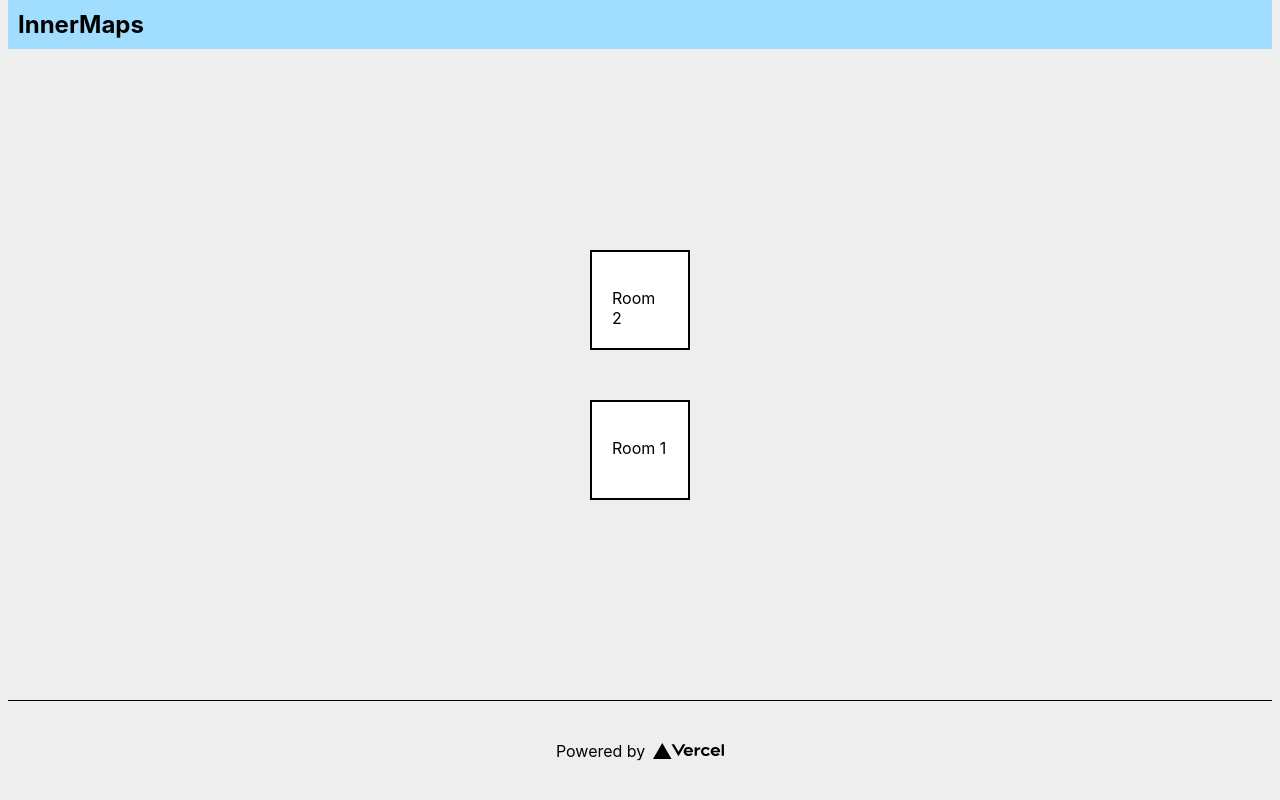
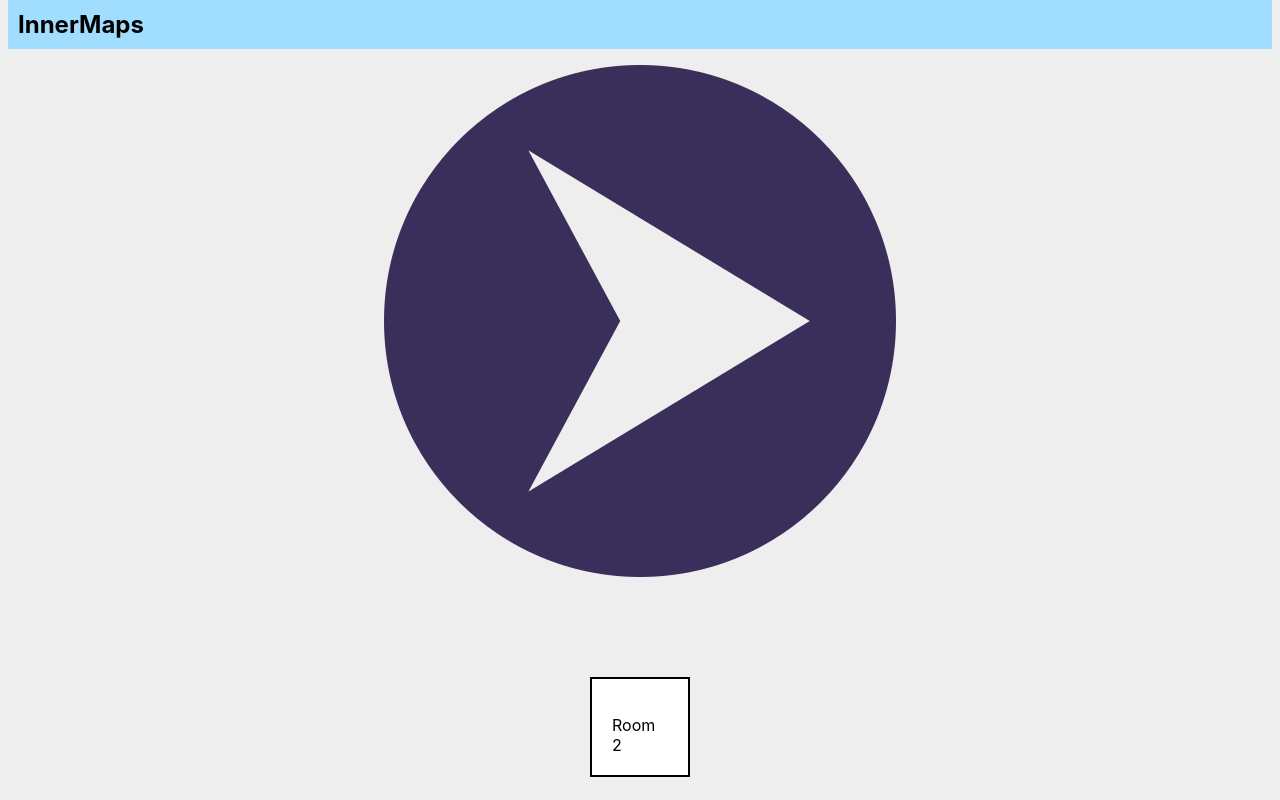
Before and after one commit to Suspiria1/mapping-app, a Next.js app in the folder nextjs-blog/: page / in a window 1280 px wide. Shown: the top 800 px of the page. Built offline with nearby package versions, Linux system fonts and the light colour scheme.

Commit message:
On branch main Your branch is up to date with 'origin/main'.
Changes to be committed:
modified:   nextjs-blog/pages/index.js
new file:   nextjs-blog/public/right-arrow-in-a-circle.png

```diff
--- a/nextjs-blog/pages/index.js
+++ b/nextjs-blog/pages/index.js
@@ -16,6 +16,14 @@ export default function Home() {
             <nav id={styles.navbar}>
                 <h1 id={styles.title}>InnerMaps</h1>
             </nav>
+
+            <figure>
+                <img
+                    src="/right-arrow-in-a-circle.png"
+                    alt="Blue arrow icon"
+                    id={styles.arrow}
+                />
+            </figure>
 
             <main>
                 <section id={styles.room2}>
```
Also changed, not shown: nextjs-blog/public/right-arrow-in-a-circle.png (added).
